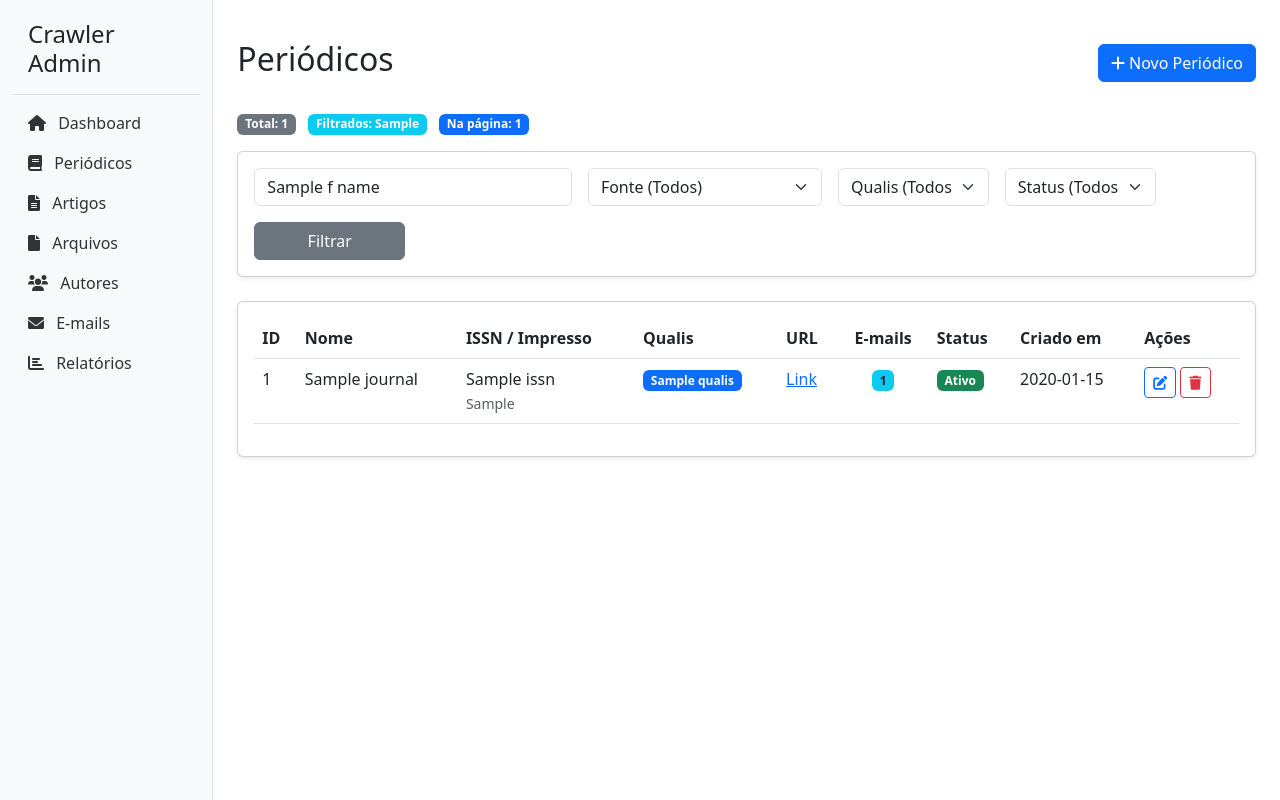
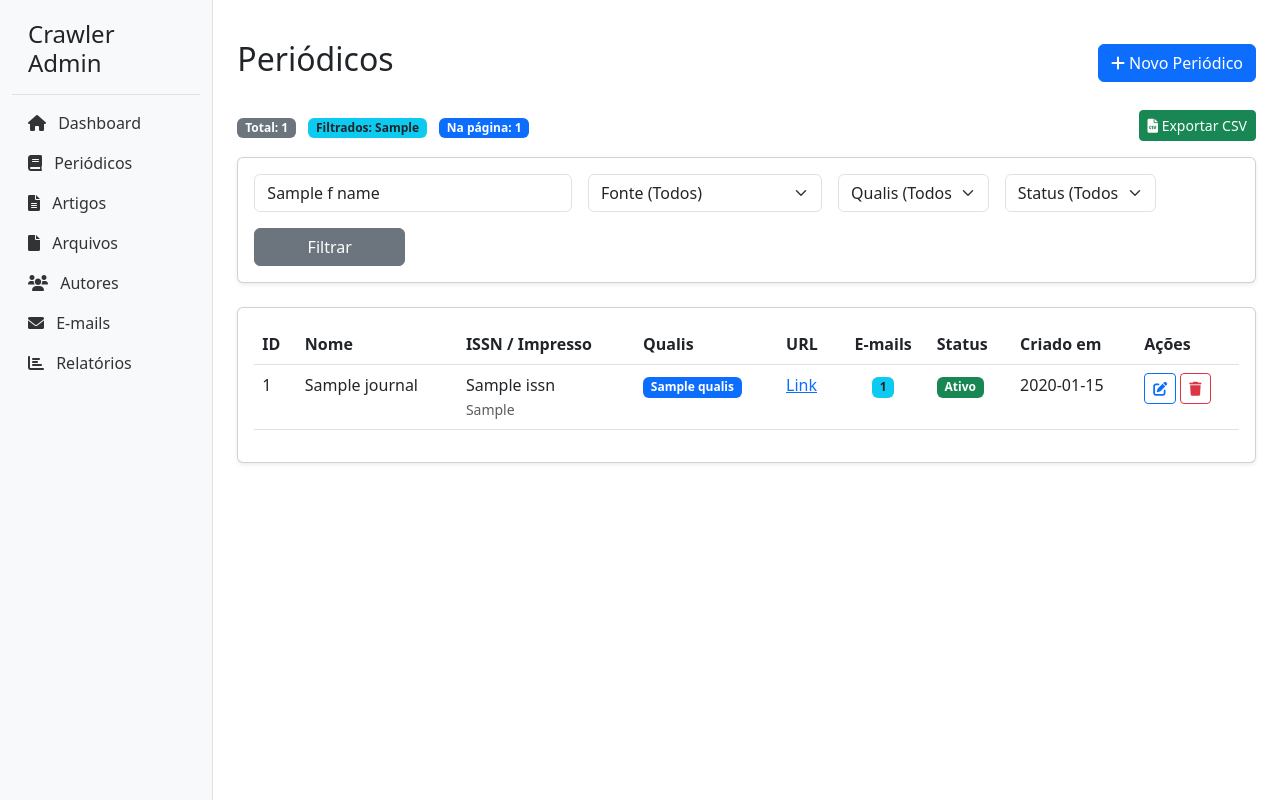
Before and after one commit to JonasPoli/crawler-periodicos, a Flask app: template admin_panel/templates/list_journals.html in a window 1280 px wide. Run offline with Flask 3, Linux system fonts and the light colour scheme; the template is opened without the code that fills it: most values are stand-ins (such as "Sample title", 1, 10 or a date in 2020).

Commit message:
feat: add export csv functionality to journals list

```diff
--- a/admin_panel/app.py
+++ b/admin_panel/app.py
@@ -151,6 +151,50 @@ def list_journals():
             query = query.filter((Journal.qualis == '') | (Journal.qualis == None))
         else:
             query = query.filter(Journal.qualis == f_qualis)
+
+    # Check for export
+    export = request.args.get('export')
+
+    if export == 'csv':
+        # Export all matching (without pagination)
+        all_journals = query.order_by(Journal.name).all()
+
+        # Calculate emails for all filtered journals efficiently
+        from sqlalchemy import func
+        from database import Edition, Article, CapturedEmail
+        journal_ids = [j.id for j in all_journals]
+
+        if journal_ids:
+            counts = session.query(
+                Journal.id,
+                func.count(CapturedEmail.id)
+            ).outerjoin(Edition, Edition.journal_id == Journal.id)\
+             .outerjoin(Article, Article.edition_id == Edition.id)\
+             .outerjoin(CapturedEmail, CapturedEmail.article_id == Article.id)\
+             .filter(Journal.id.in_(journal_ids))\
+             .group_by(Journal.id).all()
+
+            count_dict = dict(counts)
+            for j in all_journals:
+                j.email_count = count_dict.get(j.id, 0)
+        else:
+            for j in all_journals:
+                j.email_count = 0
+
+        import io
+        import csv
+        from flask import make_response
+        si = io.StringIO()
+        cw = csv.writer(si)
+        cw.writerow(['ID', 'Nome', 'URL', 'Fonte', 'Status', 'Qualis', 'Área', 'ISSN Impresso', 'ISSN Eletrônico', 'E-mails Coletados'])
+        for j in all_journals:
+            status_text = 'Ativo' if j.active else 'Inativo'
+            cw.writerow([j.id, j.name, j.url, j.source_type, status_text, j.qualis, j.subject_area, j.issn_print, j.issn_electronic, j.email_count])
+
+        output = make_response(si.getvalue())
+        output.headers["Content-Disposition"] = "attachment; filename=periodicos_exportados.csv"
+        output.headers["Content-type"] = "text/csv"
+        return output
 
     filtered_records = query.count()
     journals = query.order_by(Journal.name).limit(per_page).offset((page - 1) * per_page).all()
--- a/admin_panel/templates/list_journals.html
+++ b/admin_panel/templates/list_journals.html
@@ -6,10 +6,15 @@
     <a href="{{ url_for('create_journal') }}" class="btn btn-primary"><i class="fas fa-plus"></i> Novo Periódico</a>
 </div>
 
-<div class="mb-3">
-    <span class="badge bg-secondary me-2">Total: {{ total_records }}</span>
-    <span class="badge bg-info me-2">Filtrados: {{ filtered_records }}</span>
-    <span class="badge bg-primary">Na página: {{ journals|length }}</span>
+<div class="mb-3 d-flex justify-content-between align-items-center">
+    <div>
+        <span class="badge bg-secondary me-2">Total: {{ total_records }}</span>
+        <span class="badge bg-info me-2 text-dark">Filtrados: {{ filtered_records }}</span>
+        <span class="badge bg-primary">Na página: {{ journals|length }}</span>
+    </div>
+    <button type="button" class="btn btn-sm btn-success" onclick="exportCsv()">
+        <i class="fas fa-file-csv"></i> Exportar CSV
+    </button>
 </div>
 
 <div class="card shadow-sm mb-4">
@@ -149,4 +154,12 @@
         {% endif %}
     </div>
 </div>
+
+<script>
+    function exportCsv() {
+        const url = new URL(window.location.href);
+        url.searchParams.set('export', 'csv');
+        window.location.href = url.toString();
+    }
+</script>
 {% endblock %}
```
